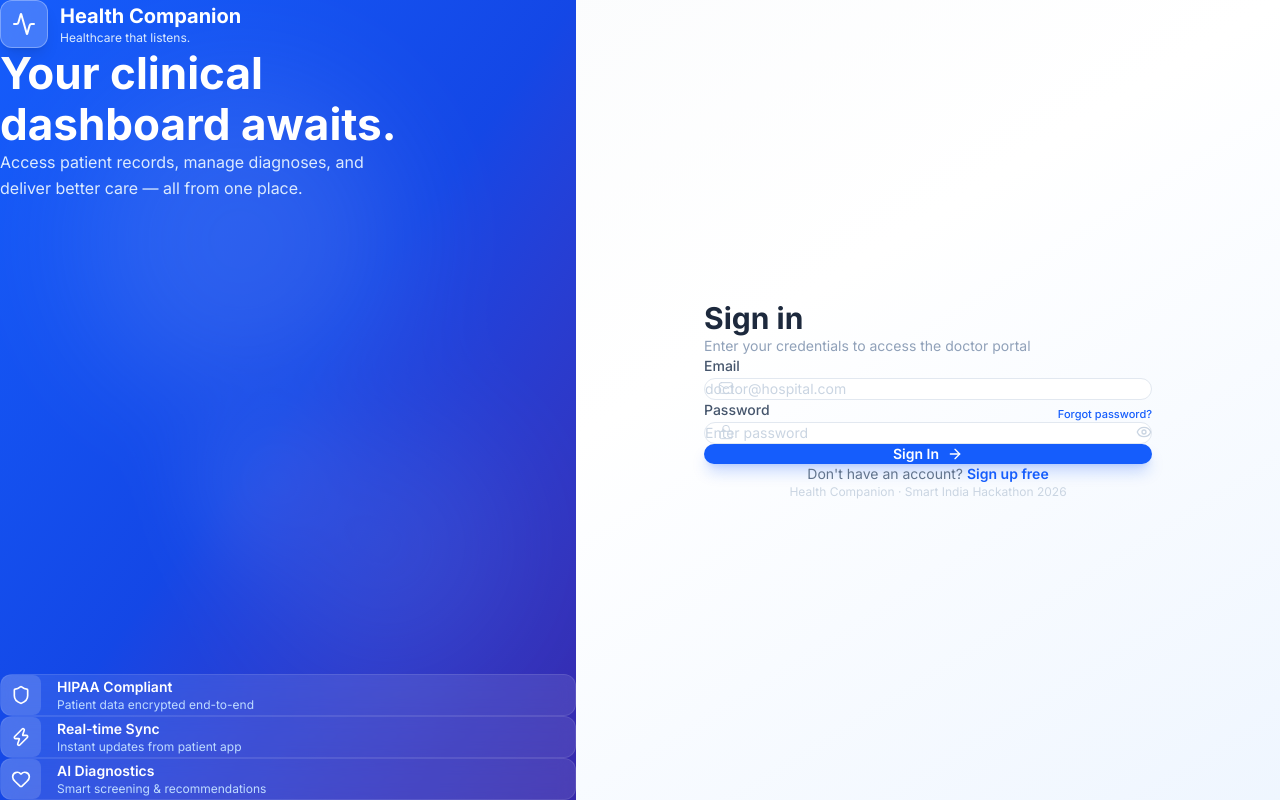
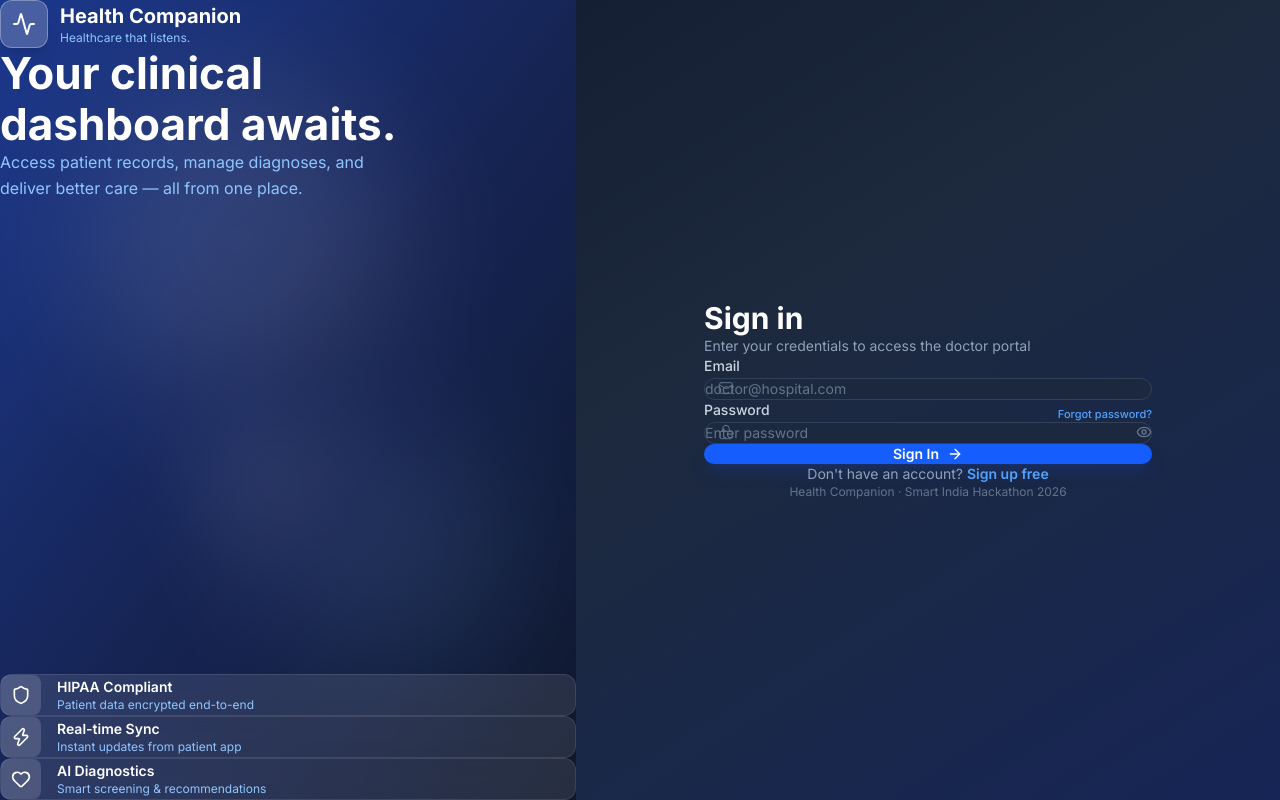
Before and after one commit to Argyrys/health-companion, a React (Vite) app in the folder doctor-website/: page /login in a window 1280 px wide. Built offline with nearby package versions, Linux system fonts and the light colour scheme; no server answers.

Commit message:
Theme doctor login page with dark navy blue and approve install scripts

```diff
--- a/doctor-website/package.json
+++ b/doctor-website/package.json
@@ -25,5 +25,10 @@
     "oxlint": "^1.75.0",
     "tailwindcss": "^4.3.3",
     "vite": "^8.2.0"
+  },
+  "allowScripts": {
+    "@firebase/util@1.15.3": true,
+    "core-js@3.50.0": true,
+    "protobufjs@7.6.5": true
   }
 }
--- a/doctor-website/src/index.css
+++ b/doctor-website/src/index.css
@@ -14,7 +14,7 @@ html {
 
 body {
   font-family: 'Inter', -apple-system, BlinkMacSystemFont, sans-serif;
-  background-color: #F8FAFC;
+  background-color: #0F172A;
   -webkit-font-smoothing: antialiased;
   -moz-osx-font-smoothing: grayscale;
 }
--- a/doctor-website/src/pages/Login.jsx
+++ b/doctor-website/src/pages/Login.jsx
@@ -52,13 +52,13 @@ export default function Login({ onLogin }) {
   };
 
   return (
-    <div className="min-h-screen bg-gradient-to-br from-slate-50 via-white to-blue-50 flex flex-col">
+    <div className="min-h-screen bg-gradient-to-br from-slate-900 via-slate-800 to-blue-950 flex flex-col">
       {/* Mobile Header */}
       <div className="lg:hidden relative overflow-hidden">
-        <div className="bg-gradient-to-br from-blue-600 via-blue-700 to-indigo-800 px-6 pt-12 pb-16 relative">
+        <div className="bg-gradient-to-br from-blue-900 via-blue-950 to-slate-900 px-6 pt-12 pb-16 relative">
           <div className="absolute inset-0 opacity-10">
             <div className="absolute -top-10 -right-10 w-48 h-48 bg-white rounded-full blur-3xl" />
-            <div className="absolute bottom-0 -left-10 w-36 h-36 bg-blue-300 rounded-full blur-3xl" />
+            <div className="absolute bottom-0 -left-10 w-36 h-36 bg-blue-400 rounded-full blur-3xl" />
           </div>
           <div className="relative z-10">
             <div className="flex items-center gap-3 mb-6">
@@ -67,7 +67,7 @@ export default function Login({ onLogin }) {
               </div>
               <div>
                 <h1 className="text-lg font-bold text-white tracking-tight">Health Companion</h1>
-                <p className="text-blue-200 text-[11px] font-medium tracking-wide uppercase">Doctor Portal</p>
+                <p className="text-blue-300 text-[11px] font-medium tracking-wide uppercase">Doctor Portal</p>
               </div>
             </div>
             <h2 className="text-2xl font-bold text-white leading-snug">Welcome back,<br/>Doctor</h2>
@@ -75,7 +75,7 @@ export default function Login({ onLogin }) {
         </div>
         {/* Curved bottom */}
         <div className="absolute bottom-0 left-0 right-0 h-6">
-          <svg viewBox="0 0 1440 48" fill="none" className="w-full h-full text-slate-50" preserveAspectRatio="none">
+          <svg viewBox="0 0 1440 48" fill="none" className="w-full h-full text-slate-900" preserveAspectRatio="none">
             <path d="M0 48h1440V16c-240 20-480 32-720 32S240 36 0 16v32z" fill="currentColor" />
           </svg>
         </div>
@@ -83,7 +83,7 @@ export default function Login({ onLogin }) {
 
       {/* Desktop Left Panel */}
       <div className="hidden lg:flex lg:w-full min-h-screen">
-        <div className="w-[45%] bg-gradient-to-br from-blue-600 via-blue-700 to-indigo-800 relative overflow-hidden flex flex-col justify-between p-14">
+        <div className="w-[45%] bg-gradient-to-br from-blue-900 via-blue-950 to-slate-900 relative overflow-hidden flex flex-col justify-between p-14">
           <div className="absolute inset-0 opacity-10">
             <div className="absolute top-20 left-20 w-80 h-80 bg-white rounded-full blur-3xl" />
             <div className="absolute bottom-32 right-16 w-64 h-64 bg-blue-300 rounded-full blur-3xl" />
@@ -96,11 +96,11 @@ export default function Login({ onLogin }) {
               </div>
               <div>
                 <h1 className="text-xl font-bold text-white">Health Companion</h1>
-                <p className="text-blue-100 text-xs">Healthcare that listens.</p>
+                <p className="text-blue-300 text-xs">Healthcare that listens.</p>
               </div>
             </div>
             <h2 className="text-[2.75rem] font-bold text-white leading-[1.15] mb-5">Your clinical<br/>dashboard awaits.</h2>
-            <p className="text-blue-100 text-base leading-relaxed max-w-sm">Access patient records, manage diagnoses, and deliver better care — all from one place.</p>
+            <p className="text-blue-300 text-base leading-relaxed max-w-sm">Access patient records, manage diagnoses, and deliver better care — all from one place.</p>
           </div>
           <div className="relative z-10 space-y-5">
             {[
@@ -114,7 +114,7 @@ export default function Login({ onLogin }) {
                 </div>
                 <div>
                   <p className="text-white text-sm font-semibold">{label}</p>
-                  <p className="text-blue-200 text-xs">{desc}</p>
+                  <p className="text-blue-300 text-xs">{desc}</p>
                 </div>
               </div>
             ))}
@@ -125,7 +125,7 @@ export default function Login({ onLogin }) {
         <div className="flex-1 flex items-center justify-center px-8 py-12">
           <div className={`w-full max-w-md transition-all duration-700 ${mounted ? 'opacity-100 translate-y-0' : 'opacity-0 translate-y-4'}`}>
             <div className="mb-10">
-              <h2 className="text-3xl font-bold text-slate-800 mb-2">Sign in</h2>
+              <h2 className="text-3xl font-bold text-white mb-2">Sign in</h2>
               <p className="text-slate-400 text-sm">Enter your credentials to access the doctor portal</p>
             </div>
             <LoginForm
@@ -137,12 +137,12 @@ export default function Login({ onLogin }) {
               handleSubmit={handleSubmit} handleForgotPassword={handleForgotPassword}
             />
             <div className="mt-8 text-center">
-              <p className="text-sm text-slate-500">
+              <p className="text-sm text-slate-400">
                 Don't have an account?{' '}
-                <a href="/signup" className="text-blue-600 font-semibold hover:text-blue-700 transition-colors">Sign up free</a>
+                <a href="/signup" className="text-blue-400 font-semibold hover:text-blue-300 transition-colors">Sign up free</a>
               </p>
             </div>
-            <p className="text-center text-xs text-slate-300 mt-10">Health Companion &middot; Smart India Hackathon 2026</p>
+            <p className="text-center text-xs text-slate-500 mt-10">Health Companion &middot; Smart India Hackathon 2026</p>
           </div>
         </div>
       </div>
@@ -151,7 +151,7 @@ export default function Login({ onLogin }) {
       <div className="lg:hidden flex-1 px-5 py-6 -mt-2">
         <div className={`w-full max-w-md mx-auto transition-all duration-700 ${mounted ? 'opacity-100 translate-y-0' : 'opacity-0 translate-y-4'}`}>
           <div className="mb-6">
-            <h2 className="text-xl font-bold text-slate-800 mb-1">Sign in</h2>
+            <h2 className="text-xl font-bold text-white mb-1">Sign in</h2>
             <p className="text-slate-400 text-xs">Access your clinical dashboard</p>
           </div>
           <LoginForm
@@ -164,12 +164,12 @@ export default function Login({ onLogin }) {
             mobile
           />
           <div className="mt-5 text-center">
-            <p className="text-sm text-slate-500">
+            <p className="text-sm text-slate-400">
               Don't have an account?{' '}
-              <a href="/signup" className="text-blue-600 font-semibold">Sign up free</a>
+              <a href="/signup" className="text-blue-400 font-semibold">Sign up free</a>
             </p>
           </div>
-          <p className="text-center text-[10px] text-slate-300 mt-6">Health Companion &middot; SIH 2026</p>
+          <p className="text-center text-[10px] text-slate-500 mt-6">Health Companion &middot; SIH 2026</p>
         </div>
       </div>
     </div>
@@ -180,10 +180,10 @@ function LoginForm({ email, setEmail, password, setPassword, showPassword, setSh
   return (
     <form onSubmit={handleSubmit} className="space-y-4">
       <div>
-        <label className={`block font-medium text-slate-600 mb-1.5 ${mobile ? 'text-xs' : 'text-sm'}`}>Email</label>
+        <label className={`block font-medium text-slate-300 mb-1.5 ${mobile ? 'text-xs' : 'text-sm'}`}>Email</label>
         <div className="relative">
           <div className="absolute inset-y-0 left-0 w-11 flex items-center justify-center pointer-events-none">
-            <svg className="text-slate-300 w-4 h-4" viewBox="0 0 24 24" fill="none" stroke="currentColor" strokeWidth="1.5" strokeLinecap="round" strokeLinejoin="round">
+            <svg className="text-slate-500 w-4 h-4" viewBox="0 0 24 24" fill="none" stroke="currentColor" strokeWidth="1.5" strokeLinecap="round" strokeLinejoin="round">
               <rect x="2" y="4" width="20" height="16" rx="3" />
               <path d="m22 7-8.97 5.7a1.94 1.94 0 0 1-2.06 0L2 7" />
             </svg>
@@ -193,19 +193,19 @@ function LoginForm({ email, setEmail, password, setPassword, showPassword, setSh
             value={email}
             onChange={(e) => setEmail(e.target.value)}
             placeholder="doctor@hospital.com"
-            className="w-full bg-white border border-slate-200 text-slate-800 placeholder:text-slate-300 focus:ring-2 focus:ring-blue-500/20 focus:border-blue-500 transition-all rounded-xl pl-11 pr-4 py-3.5 text-sm"
+            className="w-full bg-slate-800/70 border border-slate-700 text-white placeholder:text-slate-500 focus:ring-2 focus:ring-blue-500/30 focus:border-blue-500 transition-all rounded-xl pl-11 pr-4 py-3.5 text-sm"
           />
         </div>
       </div>
 
       <div>
         <div className="flex items-center justify-between mb-1.5">
-          <label className={`font-medium text-slate-600 ${mobile ? 'text-xs' : 'text-sm'}`}>Password</label>
+          <label className={`font-medium text-slate-300 ${mobile ? 'text-xs' : 'text-sm'}`}>Password</label>
           <div className="h-5">
             {resetSent ? (
               <p className="text-[11px] text-emerald-600 font-medium flex items-center gap-1"><CheckCircle2 className="w-3 h-3" />Sent!</p>
             ) : (
-              <button type="button" onClick={handleForgotPassword} disabled={resetLoading} className="text-[11px] text-blue-600 font-medium hover:text-blue-700 transition-colors disabled:opacity-50">
+              <button type="button" onClick={handleForgotPassword} disabled={resetLoading} className="text-[11px] text-blue-400 font-medium hover:text-blue-300 transition-colors disabled:opacity-50">
                 {resetLoading ? 'Sending...' : 'Forgot password?'}
               </button>
             )}
@@ -213,7 +213,7 @@ function LoginForm({ email, setEmail, password, setPassword, showPassword, setSh
         </div>
         <div className="relative">
           <div className="absolute inset-y-0 left-0 w-11 flex items-center justify-center pointer-events-none">
-            <svg className="text-slate-300 w-4 h-4" viewBox="0 0 24 24" fill="none" stroke="currentColor" strokeWidth="1.5" strokeLinecap="round" strokeLinejoin="round">
+            <svg className="text-slate-500 w-4 h-4" viewBox="0 0 24 24" fill="none" stroke="currentColor" strokeWidth="1.5" strokeLinecap="round" strokeLinejoin="round">
               <rect x="3" y="11" width="18" height="11" rx="2" ry="2" />
               <path d="M7 11V7a5 5 0 0 1 10 0v4" />
             </svg>
@@ -223,9 +223,9 @@ function LoginForm({ email, setEmail, password, setPassword, showPassword, setSh
             value={password}
             onChange={(e) => setPassword(e.target.value)}
             placeholder="Enter password"
-            className="w-full bg-white border border-slate-200 text-slate-800 placeholder:text-slate-300 focus:ring-2 focus:ring-blue-500/20 focus:border-blue-500 transition-all rounded-xl pl-11 pr-12 py-3.5 text-sm"
+            className="w-full bg-slate-800/70 border border-slate-700 text-white placeholder:text-slate-500 focus:ring-2 focus:ring-blue-500/30 focus:border-blue-500 transition-all rounded-xl pl-11 pr-12 py-3.5 text-sm"
           />
-          <button type="button" onClick={() => setShowPassword(!showPassword)} className="absolute inset-y-0 right-0 pr-3.5 flex items-center text-slate-300 hover:text-slate-500 transition-colors">
+          <button type="button" onClick={() => setShowPassword(!showPassword)} className="absolute inset-y-0 right-0 pr-3.5 flex items-center text-slate-500 hover:text-slate-300 transition-colors">
             {showPassword ? <EyeOff className="w-4 h-4" /> : <Eye className="w-4 h-4" />}
           </button>
         </div>
@@ -241,7 +241,7 @@ function LoginForm({ email, setEmail, password, setPassword, showPassword, setSh
       <button
         type="submit"
         disabled={loading}
-        className={`w-full bg-blue-600 text-white rounded-xl font-semibold hover:bg-blue-700 focus:ring-2 focus:ring-blue-500 focus:ring-offset-2 transition-all disabled:opacity-50 disabled:cursor-not-allowed shadow-lg shadow-blue-600/25 hover:shadow-blue-600/40 flex items-center justify-center gap-2 ${mobile ? 'py-3.5 text-sm' : 'py-3.5 text-sm'}`}
+        className={`w-full bg-blue-600 text-white rounded-xl font-semibold hover:bg-blue-500 focus:ring-2 focus:ring-blue-400 focus:ring-offset-2 focus:ring-offset-slate-900 transition-all disabled:opacity-50 disabled:cursor-not-allowed shadow-lg shadow-blue-900/40 hover:shadow-blue-800/50 flex items-center justify-center gap-2 ${mobile ? 'py-3.5 text-sm' : 'py-3.5 text-sm'}`}
       >
         {loading ? (
           <>
```
